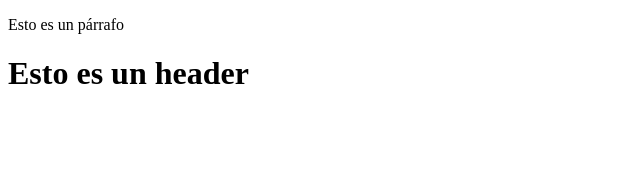
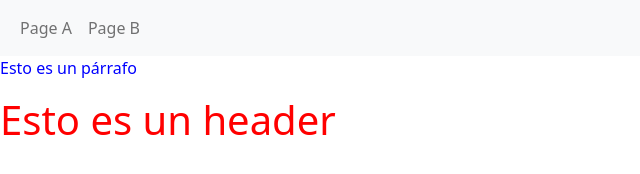
Before and after one commit to FabianGaxiola/PRACTICA_01_G, a plain HTML site: page index.html in a window 1280 px wide. Shown: the whole page, without its empty margins (0-640 px from the left). Drawn offline with nearby package versions, Linux system fonts and the light colour scheme.

Commit message:
Navbar en intex.html con enlaces a page_a y page_b

```diff
--- a/index.html
+++ b/index.html
@@ -3,9 +3,23 @@
     <head>
         <meta charset="utf-8">
         <link rel="stylesheet" href="styles/style.css">
+        <link href="https://cdn.jsdelivr.net/npm/bootstrap@5.2.3/dist/css/bootstrap.min.css" rel="stylesheet">
+        <script src="https://cdn.jsdelivr.net/npm/bootstrap@5.2.3/dist/js/bootstrap.bundle.min.js"></script>
         <title>INICIO P01</title>
     </head>
     <body>
+        <nav class="navbar navbar-expand-sm bg-light">
+            <div class="container-fluid">
+                <ul class="navbar-nav">
+                    <li class="nav-item">
+                        <a class="nav-link" href="page_a.html">Page A</a>
+                    </li>
+                    <li class="nav-item">
+                        <a class="nav-link" href="page_b.html">Page B</a>
+                    </li>
+                </ul>
+            </div>
+        </nav>
         <p>Esto es un párrafo</p>
         <h1>Esto es un header</h1>
     </body>
--- /dev/null
+++ b/styles/style.css
@@ -0,0 +1,6 @@
+h1 {
+    color: red;
+}
+p {
+    color:blue;
+}
```
Also changed, not shown: page_a.html (added, +12 -0 lines), page_b.html (added, +12 -0 lines).
